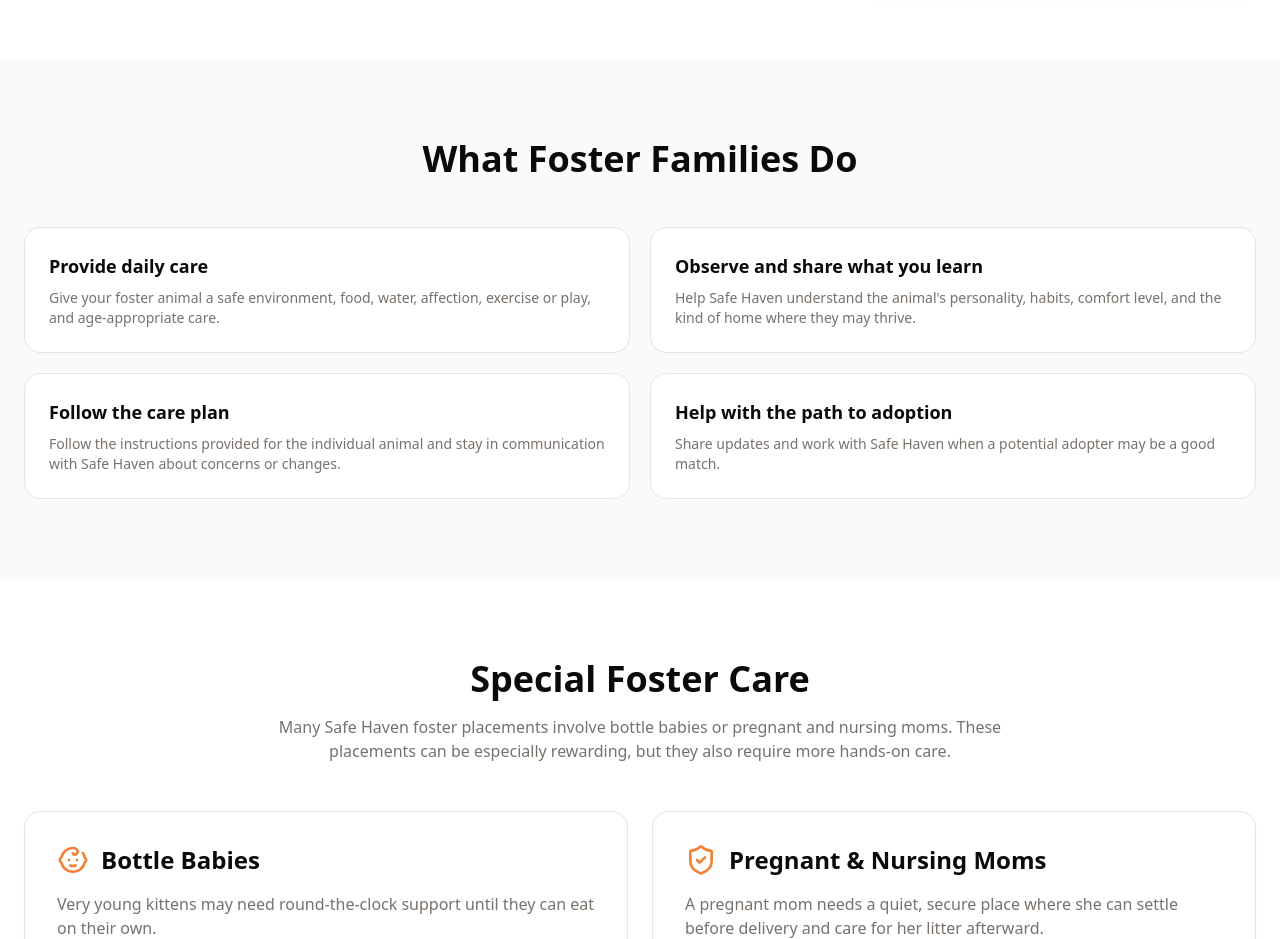
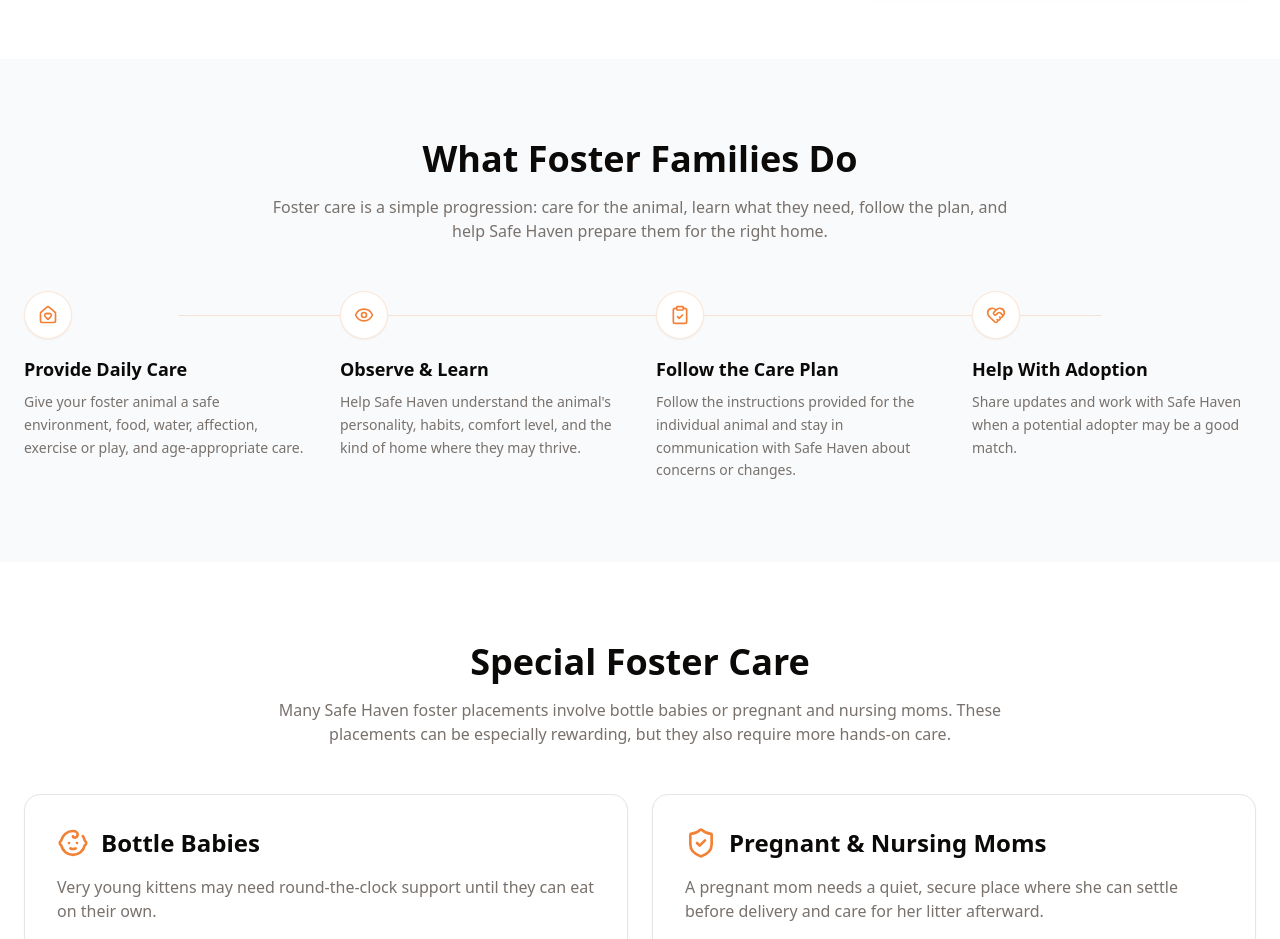
Before and after one commit to 7nqwsvhv99-hash/safe-haven-site, a Next.js app: page /foster in a window 1280 px wide. Shown: the part 940-1879 px from the top of the page. Built offline with nearby package versions, Linux system fonts and the light colour scheme.

Commit message:
Turn foster responsibilities into a four-step journey

```diff
--- a/src/app/foster/page.tsx
+++ b/src/app/foster/page.tsx
@@ -1,7 +1,7 @@
 import Link from "next/link"
 import { Button } from "@/components/ui/button"
 import { Card } from "@/components/ui/card"
-import { Heart, Home, PawPrint, Baby, ShieldCheck } from "lucide-react"
+import { Heart, Home, PawPrint, Baby, ShieldCheck, ClipboardCheck, Eye, HouseHeart, HeartHandshake } from "lucide-react"
 import { ExclusiveFaq } from "@/components/exclusive-faq"
 
 export default function FosterPage() {
@@ -34,10 +34,28 @@ export default function FosterPage() {
       </section>
 
       <section className="section-padding bg-slate-50">
-        <div className="container-custom max-w-5xl">
-          <h2 className="text-3xl md:text-4xl font-bold text-center mb-12">What Foster Families Do</h2>
-          <div className="grid grid-cols-1 md:grid-cols-2 gap-5">
-            {responsibilities.map((item) => <div key={item.title} className="rounded-2xl border bg-white p-6"><h3 className="font-semibold text-lg mb-2">{item.title}</h3><p className="text-sm text-muted-foreground">{item.description}</p></div>)}
+        <div className="container-custom max-w-6xl">
+          <div className="mx-auto max-w-3xl text-center mb-12">
+            <h2 className="text-3xl md:text-4xl font-bold">What Foster Families Do</h2>
+            <p className="mt-4 text-muted-foreground">
+              Foster care is a simple progression: care for the animal, learn what they need, follow the plan, and help Safe Haven prepare them for the right home.
+            </p>
+          </div>
+
+          <div className="relative grid grid-cols-1 gap-8 md:grid-cols-4">
+            <div className="absolute left-[12.5%] right-[12.5%] top-6 hidden h-px bg-primary/20 md:block" aria-hidden="true" />
+            {responsibilities.map((item, index) => {
+              const Icon = responsibilityIcons[index]
+              return (
+                <div key={item.title} className="relative text-center md:text-left">
+                  <div className="relative z-10 mx-auto flex h-12 w-12 items-center justify-center rounded-full bg-white border border-primary/20 shadow-sm md:mx-0">
+                    <Icon className="h-5 w-5 text-primary" />
+                  </div>
+                  <h3 className="mt-4 font-bold text-lg">{item.title}</h3>
+                  <p className="mt-2 text-sm leading-relaxed text-muted-foreground">{item.description}</p>
+                </div>
+              )
+            })}
           </div>
         </div>
       </section>
@@ -103,11 +121,13 @@ export default function FosterPage() {
 }
 
 const responsibilities = [
-  { title: "Provide daily care", description: "Give your foster animal a safe environment, food, water, affection, exercise or play, and age-appropriate care." },
-  { title: "Observe and share what you learn", description: "Help Safe Haven understand the animal's personality, habits, comfort level, and the kind of home where they may thrive." },
-  { title: "Follow the care plan", description: "Follow the instructions provided for the individual animal and stay in communication with Safe Haven about concerns or changes." },
-  { title: "Help with the path to adoption", description: "Share updates and work with Safe Haven when a potential adopter may be a good match." },
+  { title: "Provide Daily Care", description: "Give your foster animal a safe environment, food, water, affection, exercise or play, and age-appropriate care." },
+  { title: "Observe & Learn", description: "Help Safe Haven understand the animal's personality, habits, comfort level, and the kind of home where they may thrive." },
+  { title: "Follow the Care Plan", description: "Follow the instructions provided for the individual animal and stay in communication with Safe Haven about concerns or changes." },
+  { title: "Help With Adoption", description: "Share updates and work with Safe Haven when a potential adopter may be a good match." },
 ]
+
+const responsibilityIcons = [HouseHeart, Eye, ClipboardCheck, HeartHandshake]
 
 const steps = [
   { title: "Apply", description: "Tell us about your household, experience, schedule, and the kinds of animals or needs you are comfortable fostering." },
```
